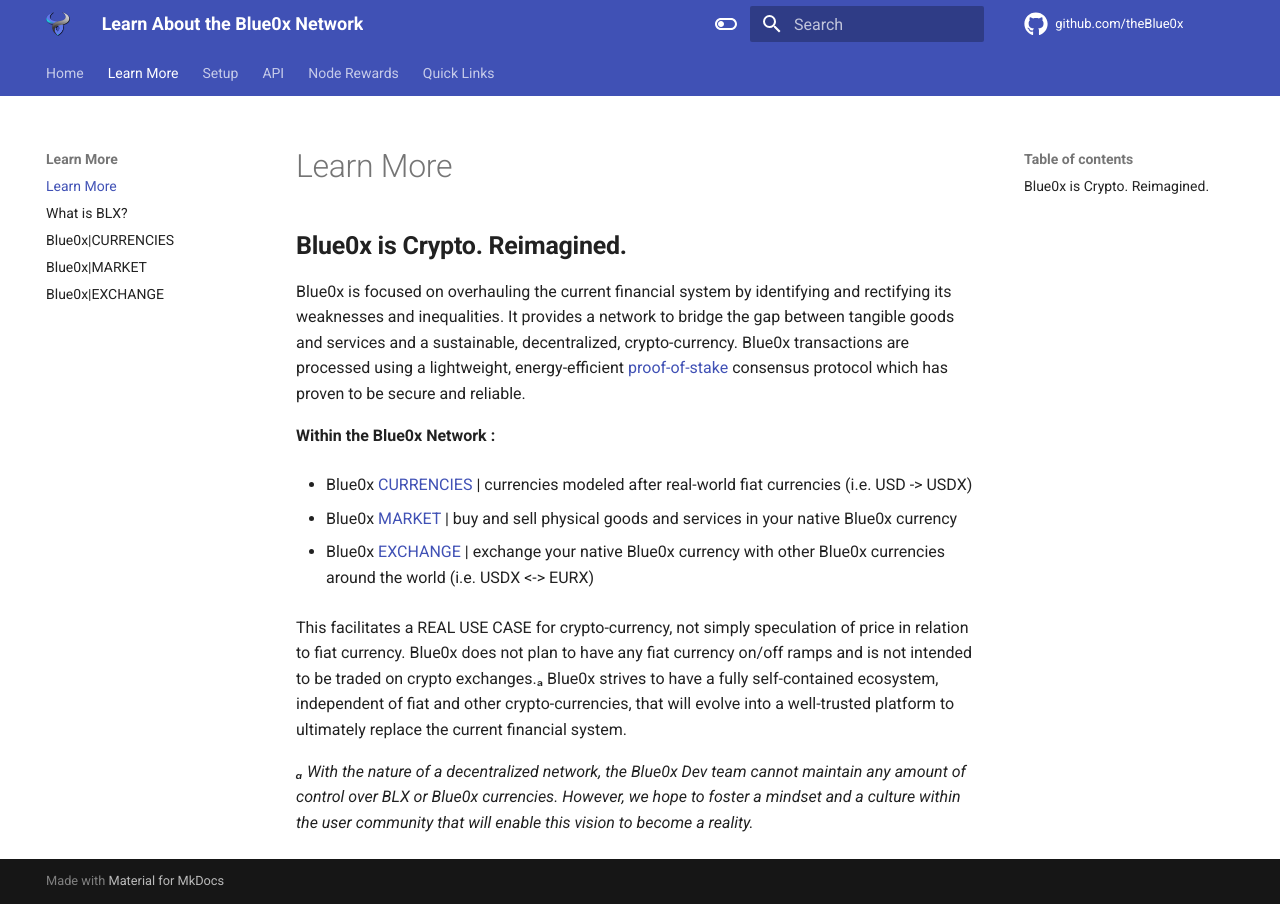
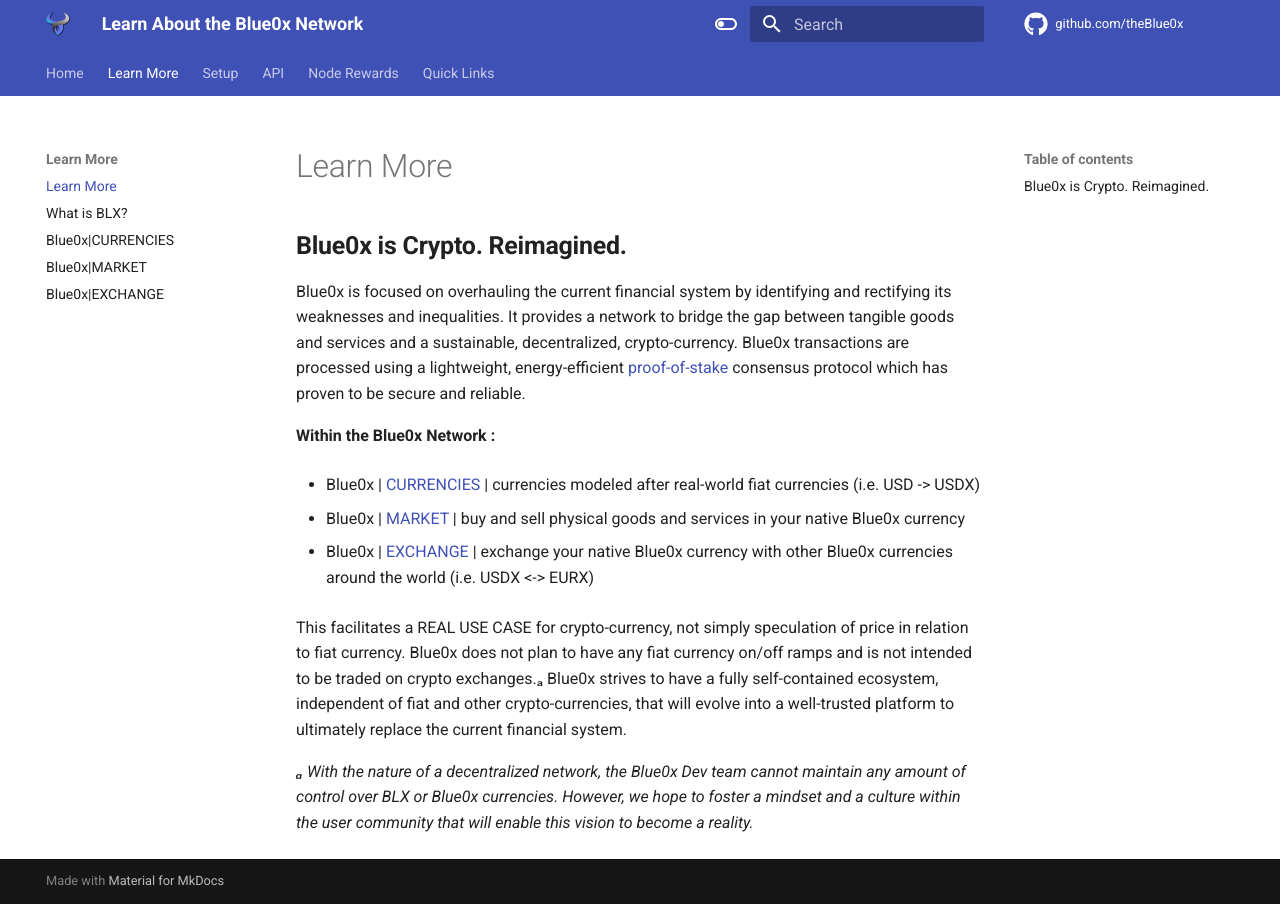
Before and after one commit to theBlue0x/docs, an MkDocs documentation site: the page built from docs/learn_more/index.md, in a window 1280 px wide. Built offline with MkDocs 1.6.1 and Material for MkDocs 9.7.7, drawn with Linux system fonts in a browser that asks for light colours.

```diff
--- a/docs/learn_more/index.md
+++ b/docs/learn_more/index.md
@@ -5,11 +5,11 @@ Blue0x is focused on overhauling the current financial system by identifying and
 
 **Within the Blue0x Network :**
 
-* Blue0x [CURRENCIES](currencies.md) | currencies modeled after real-world fiat currencies (i.e. USD -> USDX)
+* Blue0x | [CURRENCIES](currencies.md) | currencies modeled after real-world fiat currencies (i.e. USD -> USDX)
 
-* Blue0x [MARKET](marketplace.md) | buy and sell physical goods and services in your native Blue0x currency
+* Blue0x | [MARKET](marketplace.md) | buy and sell physical goods and services in your native Blue0x currency
 
-* Blue0x [EXCHANGE](exchange.md) | exchange your native Blue0x currency with other Blue0x currencies around the world (i.e. USDX <-> EURX)
+* Blue0x | [EXCHANGE](exchange.md) | exchange your native Blue0x currency with other Blue0x currencies around the world (i.e. USDX <-> EURX)
 
 This facilitates a REAL USE CASE for crypto-currency, not simply speculation of price in relation to fiat currency.  Blue0x does not plan to have any fiat currency on/off ramps and is not intended to be traded on crypto exchanges.ₐ   Blue0x strives to have a fully self-contained ecosystem, independent of fiat and other crypto-currencies, that will evolve into a well-trusted platform to ultimately replace the current financial system.
 
```
